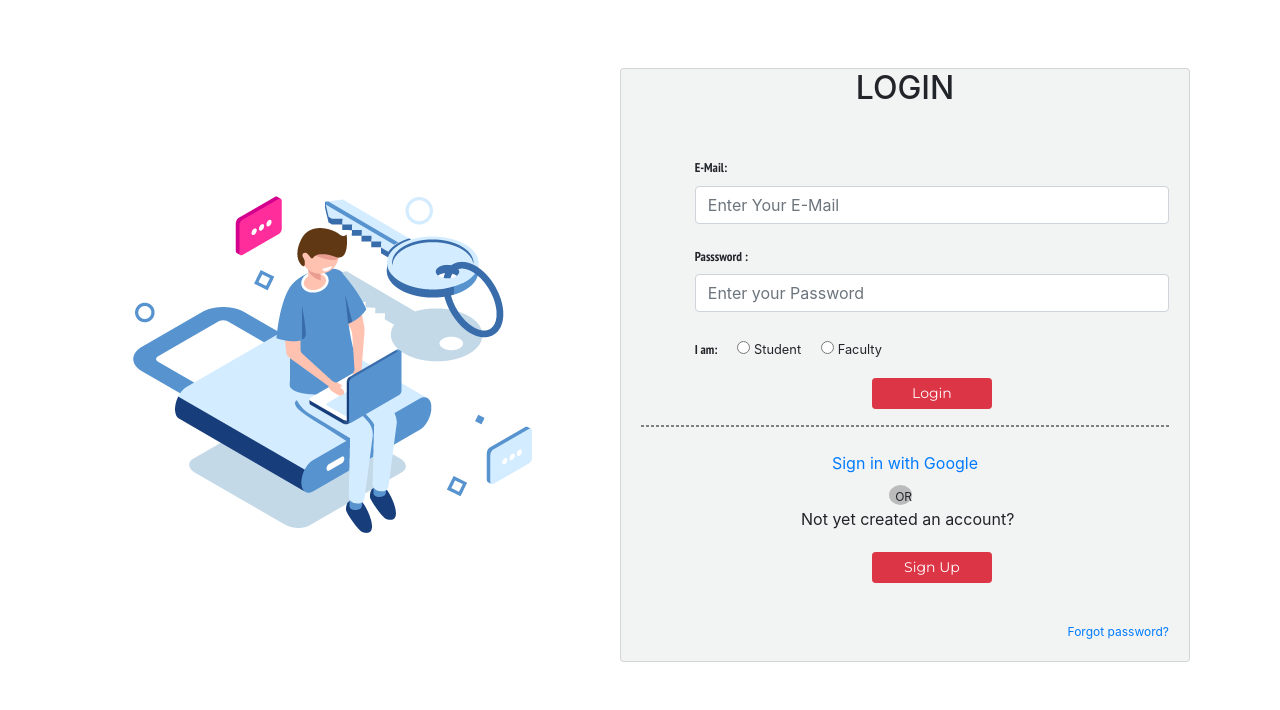
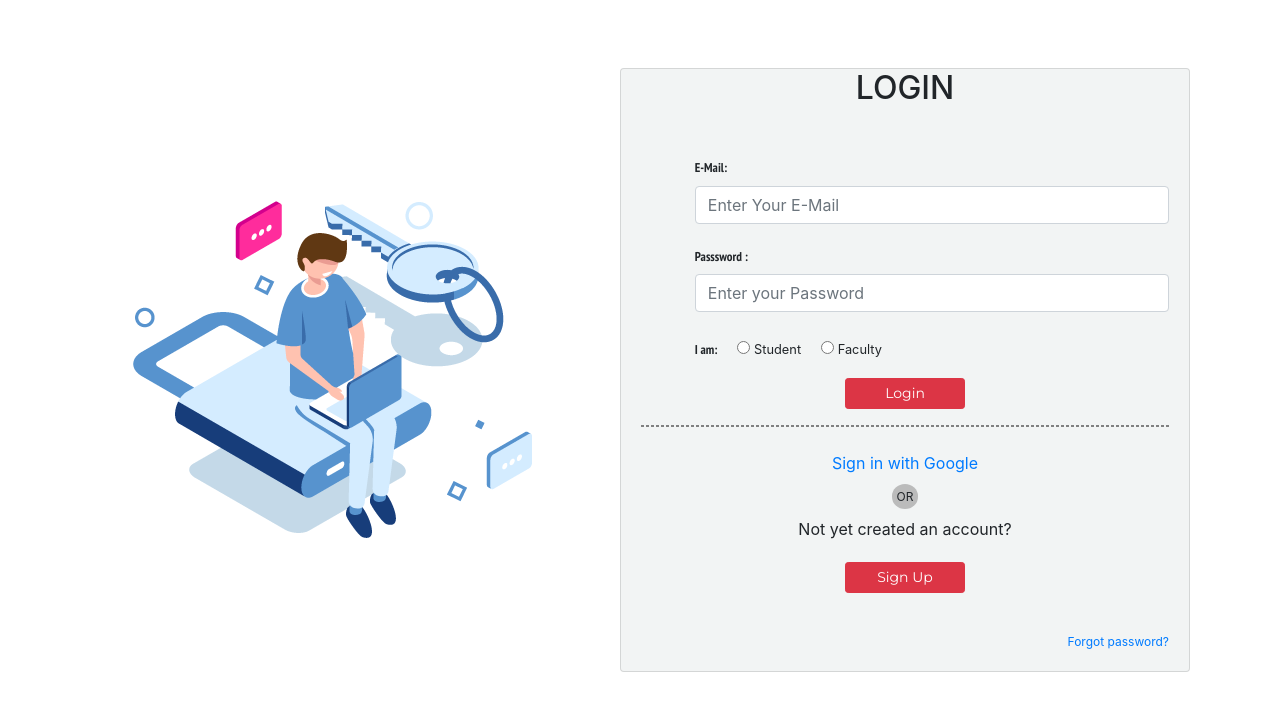
Before and after one commit to Global-ERP-System/GERP-Frontend-Final, a React (Create React App) app: page / in a window 1280 px wide. Shown: the top 710 px of the page. Built offline with nearby package versions, Linux system fonts and the light colour scheme.

Commit message:
fixed display issues

```diff
--- a/src/components/Faculty/CommunityF/CommunityF.css
+++ b/src/components/Faculty/CommunityF/CommunityF.css
@@ -1,7 +1,7 @@
 /* ------------------Main Box -------------------- */
 .community-page {
+  display: flex;
   margin-top: 80px;
-  display: flex;
   width: 100vw;
 }
 
@@ -18,9 +18,12 @@
 }
 
 /* ------------------Center Box -------------------- */
+.community-page-content {
+  margin: 0px;
+}
+
 .community-form {
   background: white;
-  margin: 0 10px;
   flex-grow: 1;
   display: flex;
   flex-direction: column;
@@ -74,7 +77,7 @@
   font-family: sans-serif;
 }
 .profile-block {
-  background-image: url('https://almashines.s3.dualstack.ap-southeast-1.amazonaws.com/assets/images/cover/487.jpg?v=1575095450');
+  background-image: url("https://almashines.s3.dualstack.ap-southeast-1.amazonaws.com/assets/images/cover/487.jpg?v=1575095450");
   background-size: contain;
 }
 
@@ -96,11 +99,17 @@
 @media only screen and (max-width: 1000px) {
   .responsive-side-nav {
     display: block;
+    font-size: small;
   }
   .mobile-hide {
     display: none;
   }
-  .community-form {
+  .community-page-content {
     margin: 0;
   }
+  .write-post {
+    margin: 15px 5px 5px 5px;
+    padding: 0px;
+    background-color: rgb(245, 245, 245);
+  }
 }
--- a/src/components/Faculty/CommunityF/CommunityF.js
+++ b/src/components/Faculty/CommunityF/CommunityF.js
@@ -5,7 +5,6 @@ import AdNav from "./AdNav";
 import ProfileNav from "./ProfileNav";
 import MyScheduleNav from "./MyScheduleNav";
 
-import Container from "react-bootstrap/Container";
 import Button from "react-bootstrap/Button";
 
 import { FontAwesomeIcon } from "@fortawesome/react-fontawesome";
@@ -108,7 +107,7 @@ class Community extends Component {
       <div className="community-page">
         <div
           className="mobile-hide"
-          style={{ height: "100vh", width: "400px" }}
+          style={{ height: "100vh", width: "410px" }}
         >
           <NotificationNav
             className="side-notification-bar ml-2"
@@ -129,8 +128,11 @@ class Community extends Component {
             fluid
           />
         </div>
-        <div>
-          <div className="responsive-side-nav mb-1  ">
+        <div className="community-page-content">
+          <div
+            className="responsive-side-nav mb-1  "
+            style={{ marginRight: "0" }}
+          >
             <div style={{ display: "flex" }}>
               <NotificationNav
                 className="mt-1 mr-1 mb-1"
@@ -165,7 +167,7 @@ class Community extends Component {
             </div>
           </div>
 
-          <Container className="community-form" fluid>
+          <div className="community-form" fluid>
             <h2 className="community-heading">Faculty Community Forum</h2>
             <div className="write-post">
               <form onSubmit={this.handleSubmit}>
@@ -199,7 +201,11 @@ class Community extends Component {
                       />
                       <input
                         className="m-2"
-                        style={{ border: "0px", width: "210px" }}
+                        style={{
+                          border: "0px",
+                          width: "210px",
+                          overflow: "auto",
+                        }}
                         type="file"
                       />
                     </div>
@@ -214,6 +220,7 @@ class Community extends Component {
                     <select
                       value={this.state.visibility}
                       onChange={this.handleVisibilityChange}
+                      style={{ width: "150px", overflow: "auto" }}
                     >
                       <option value="Public">Public </option>
                       <option value="ClassMate">Classmates</option>
@@ -318,7 +325,7 @@ class Community extends Component {
                 );
               })}
             </div>
-          </Container>
+          </div>
         </div>
         <div
           className="mobile-hide"
--- a/src/components/Login.js
+++ b/src/components/Login.js
@@ -104,8 +104,7 @@ class Login extends Component {
                       </span>
                     </span>
 
-                    <span className="form-row" style={{ textAlign: "center",marginTop: "2%" }}>
-                    <span className='col'>
+                    <div style={{ textAlign: "center", marginTop: "2%" }}>
                       <Button
                         color="danger"
                         size="sm"
@@ -114,9 +113,7 @@ class Login extends Component {
                         {" "}
                         Login{" "}
                       </Button>
-                    </span>
-
-                    </span>
+                    </div>
                     <hr
                       className="line"
                       style={{ border: "1px dashed grey" }}
@@ -126,25 +123,23 @@ class Login extends Component {
                         Sign in with Google
                       </Link>
                     </span>
+                    <div style={{ textAlign: "center", marginBottom: "10px" }}>
                       <span
-                      className="circle"
                         style={{
-                        height: "30px",
-                        width: "30px",
+                          fontSize: "12px",
+                          padding: "5px",
                           borderRadius: "60%",
                           backgroundColor: "#bbb",
-                        marginLeft: "47%",
                         }}
                       >
-                      <span style={{ fontSize: "12px", paddingLeft: "6px" }}>
                         OR
                       </span>
-                    </span>
-                    <span className='form-row' style={{ marginLeft: "160px" }}>
-                      Not yet created an account?
-                    </span>
-                    <span className='form-row' style={{ textAlign: "center", marginTop: "4%" }}>
-                    <span className='col'>
+                    </div>
+                    <div style={{ textAlign: "center" }}>
+                      <span style={{}}>Not yet created an account?</span>
+                    </div>
+                    <div style={{ textAlign: "center", marginTop: "4%" }}>
+                      <span>
                         <Link
                           to="/signup"
                           style={{ color: "white", textDecoration: "none" }}
@@ -155,7 +150,7 @@ class Login extends Component {
                           </Button>
                         </Link>
                       </span>
-                    </span>
+                    </div>
                   </CardText>
                   <br></br>
                   <span style={{ float: "right", fontSize: "12px" }}>
--- a/src/components/Student/Community/Community.css
+++ b/src/components/Student/Community/Community.css
@@ -99,6 +99,7 @@
 @media only screen and (max-width: 1000px) {
   .responsive-side-nav {
     display: block;
+    font-size: small;
   }
   .mobile-hide {
     display: none;
@@ -106,4 +107,9 @@
   .community-page-content {
     margin: 0;
   }
+  .write-post {
+    margin: 15px 5px 5px 5px;
+    padding: 0px;
+    background-color: rgb(245, 245, 245);
+  }
 }
--- a/src/components/Student/Community/Community.js
+++ b/src/components/Student/Community/Community.js
@@ -129,7 +129,10 @@ class Community extends Component {
           />
         </div>
         <div className="community-page-content">
-          <div className="responsive-side-nav mb-1  ">
+          <div
+            className="responsive-side-nav mb-1  "
+            style={{ marginRight: "0" }}
+          >
             <div style={{ display: "flex" }}>
               <NotificationNav
                 className="mt-1 mr-1 mb-1"
@@ -217,6 +220,7 @@ class Community extends Component {
                     <select
                       value={this.state.visibility}
                       onChange={this.handleVisibilityChange}
+                      style={{ width: "150px", overflow: "auto" }}
                     >
                       <option value="Public">Public </option>
                       <option value="ClassMate">Classmates</option>
```
Lines whose indentation alone changed are shown as unchanged.
